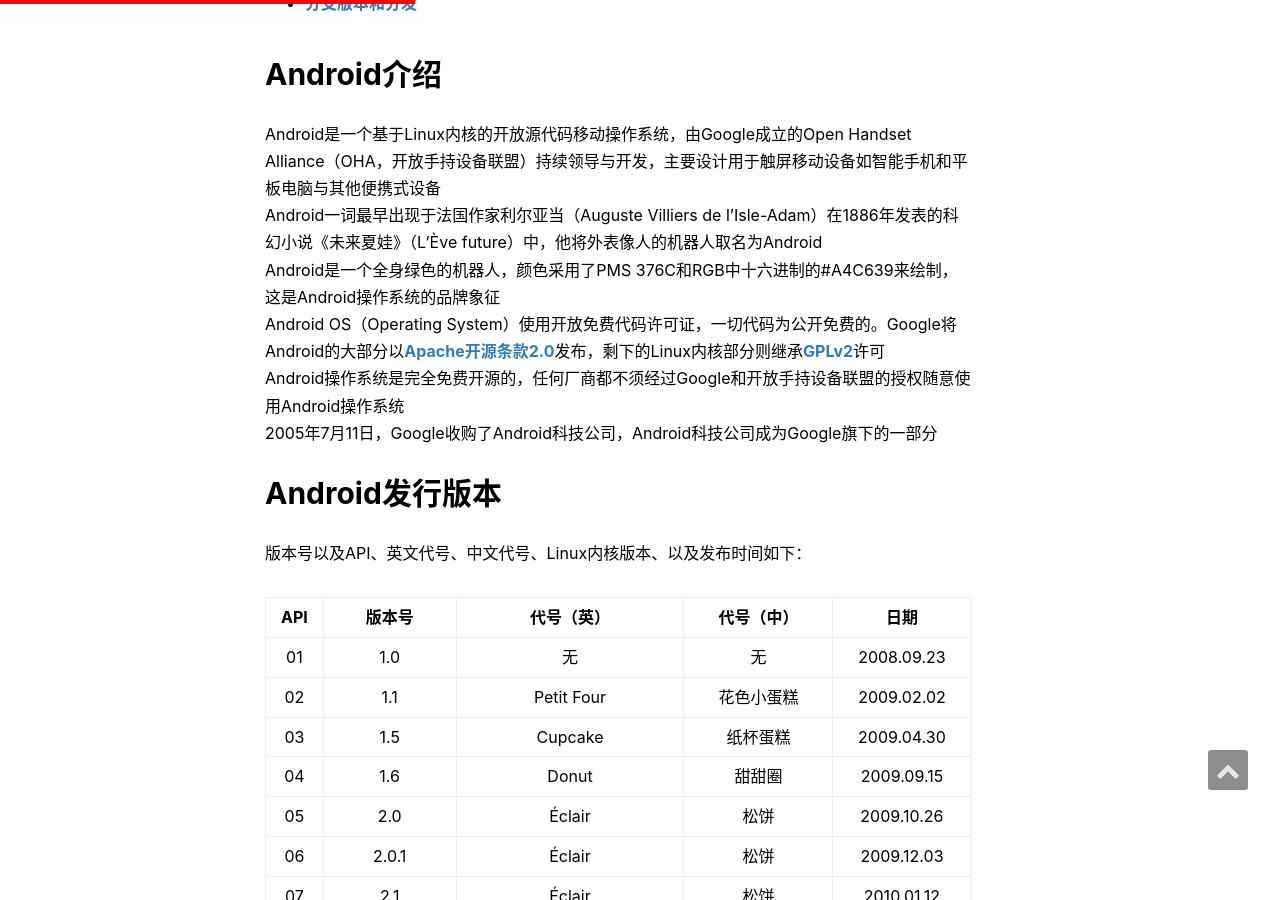
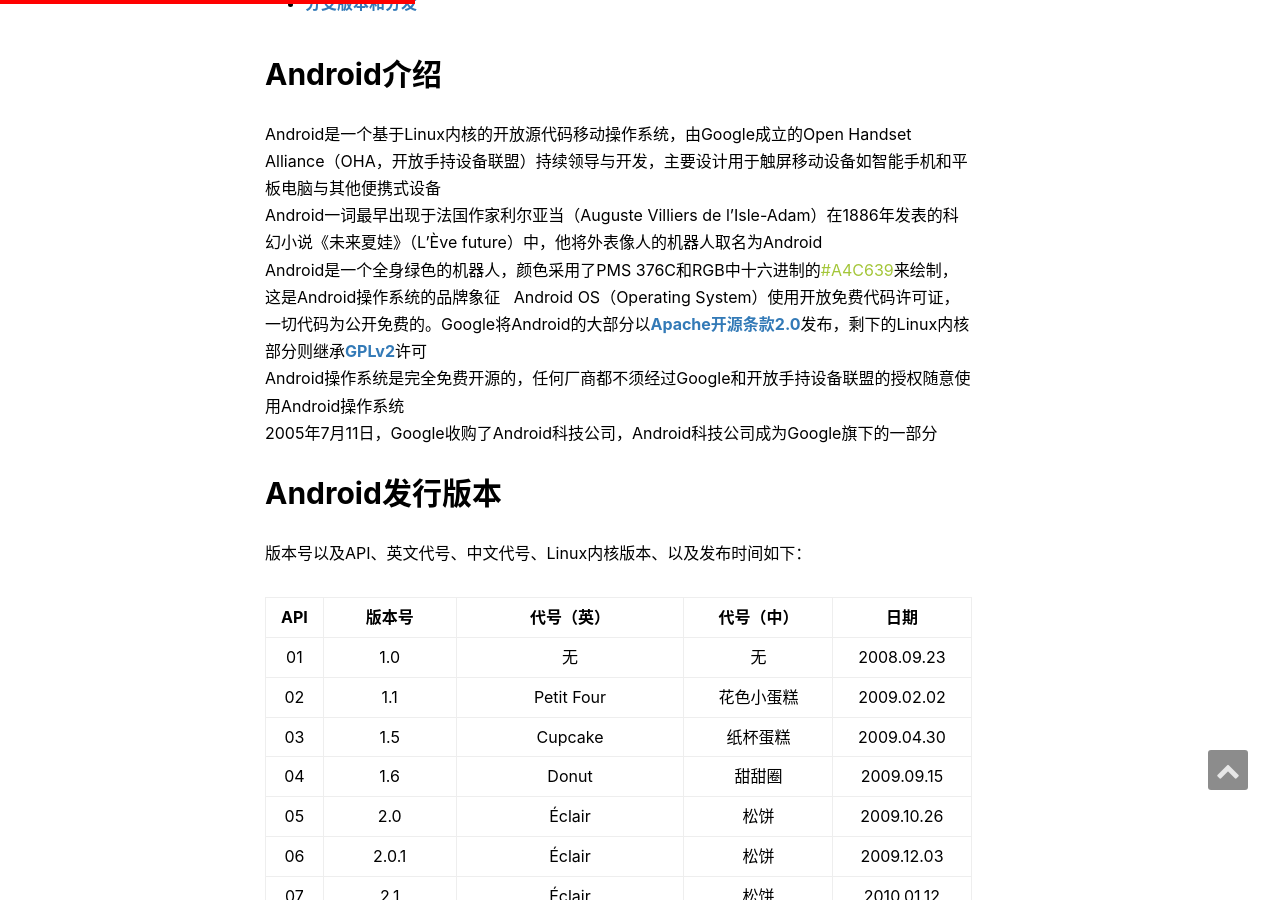
Before and after one commit to zfb132/zfb132.github.com, a Jekyll site: the page built from _posts/2017-08-07-Android_introduction.md, in a window 1280 px wide and 900 px high, scrolled down 657 px. Built offline with Jekyll 4.4.1, drawn with Linux system fonts in a browser that asks for light colours; nearby versions of some CDN libraries; comment, search, counter and statistics services are not loaded.

Commit message:
Update 2017-08-07-Android_introduction.md

```diff
--- a/_posts/2017-08-07-Android_introduction.md
+++ b/_posts/2017-08-07-Android_introduction.md
@@ -20,7 +20,7 @@ description:  "目前安卓的主流开发语言是Java，在正式开始Android
 ## Android介绍
 Android是一个基于Linux内核的开放源代码移动操作系统，由Google成立的Open Handset Alliance（OHA，开放手持设备联盟）持续领导与开发，主要设计用于触屏移动设备如智能手机和平板电脑与其他便携式设备
 Android一词最早出现于法国作家利尔亚当（Auguste Villiers de l'Isle-Adam）在1886年发表的科幻小说《未来夏娃》（L'Ève future）中，他将外表像人的机器人取名为Android
-Android是一个全身绿色的机器人，颜色采用了PMS 376C和RGB中十六进制的#A4C639来绘制，这是Android操作系统的品牌象征
+Android是一个全身绿色的机器人，颜色采用了PMS 376C和RGB中十六进制的<span style="color:#A4C639">#A4C639</span>来绘制，这是Android操作系统的品牌象征
 Android OS（Operating System）使用开放免费代码许可证，一切代码为公开免费的。Google将Android的大部分以[Apache开源条款2.0](http://www.apache.org/licenses/LICENSE-2.0.html "介绍")发布，剩下的Linux内核部分则继承[GPLv2](http://www.gnu.org/licenses/old-licenses/gpl-2.0.html "介绍")许可
 Android操作系统是完全免费开源的，任何厂商都不须经过Google和开放手持设备联盟的授权随意使用Android操作系统
 2005年7月11日，Google收购了Android科技公司，Android科技公司成为Google旗下的一部分
```
